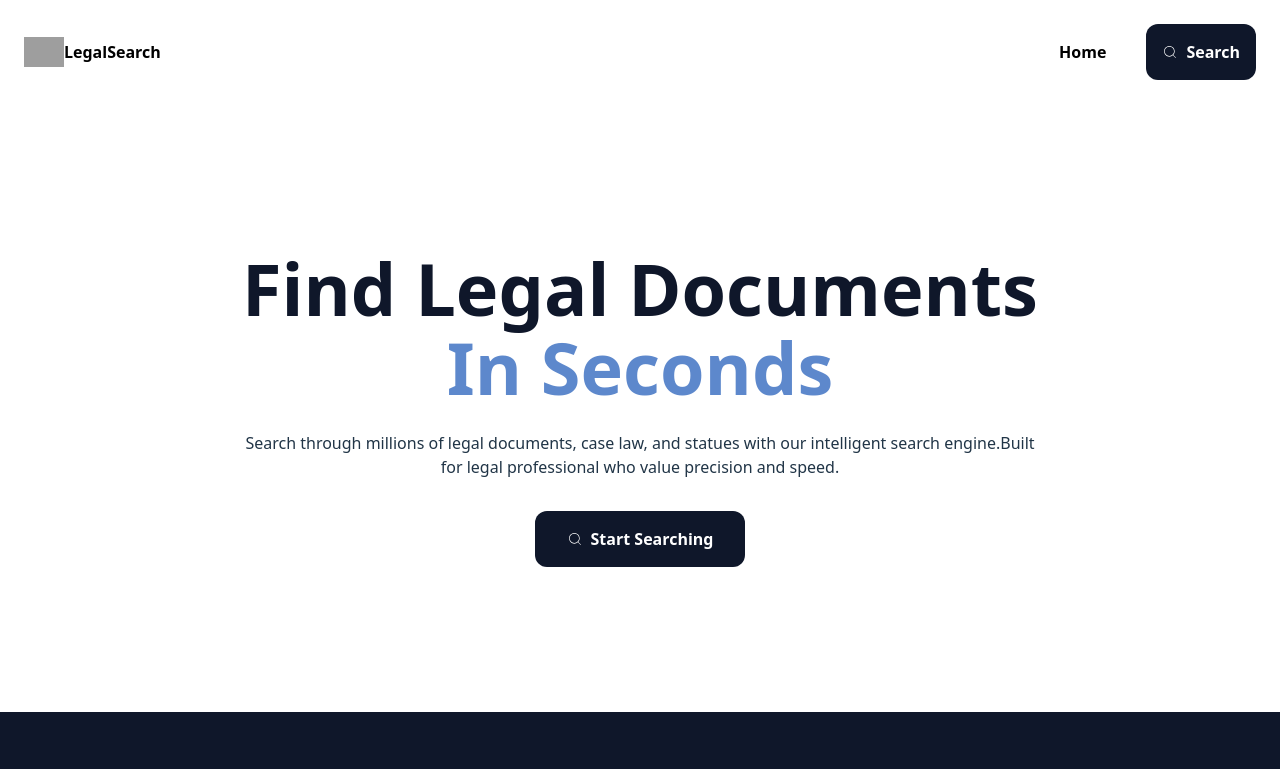
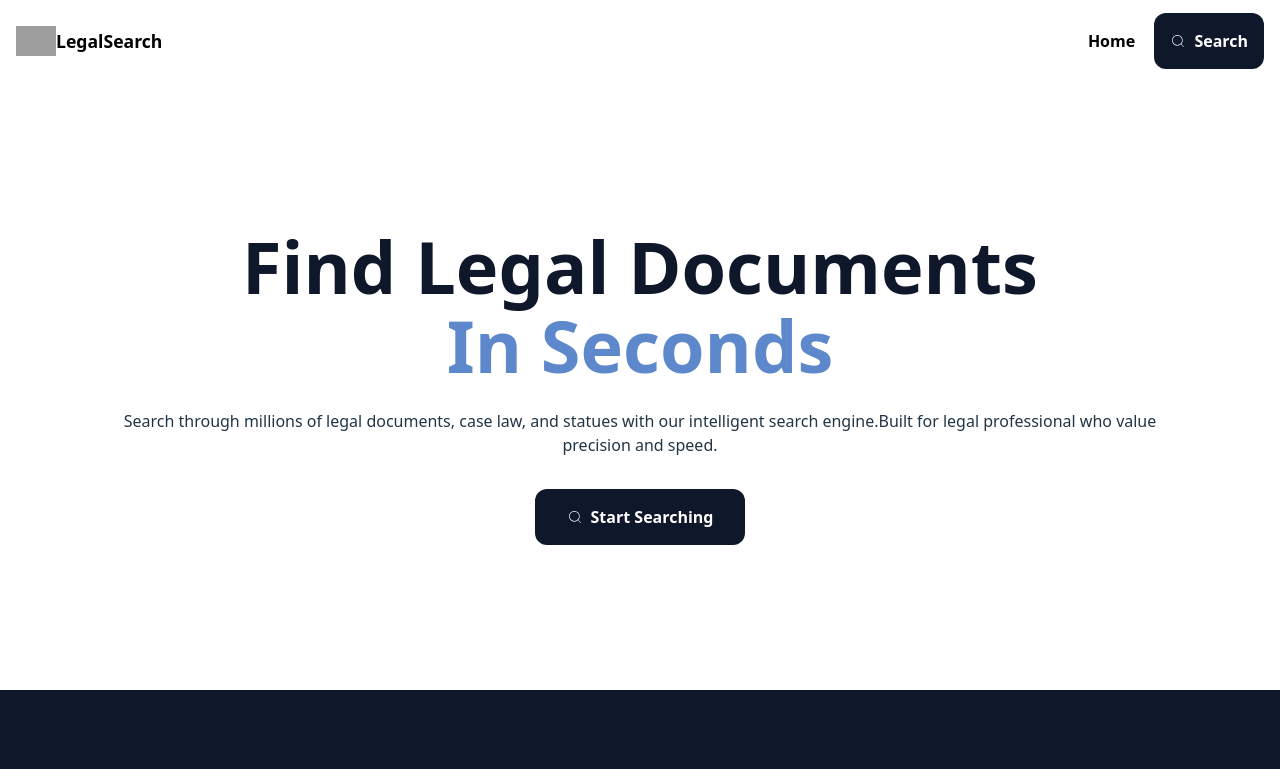
Before and after one commit to Azu001-Cyber/Legal-Search-Doc, a React (Vite) app in the folder frontend/: page / in a window 1280 px wide. Shown: the top 769 px of the page. Built offline with nearby package versions, Linux system fonts and the light colour scheme; grey boxes are pictures that could not be loaded.

Commit message:
update: hero.css, legalsearch.css, and navbar.css; improve responsivness on small devices

```diff
--- a/frontend/src/css/hero.css
+++ b/frontend/src/css/hero.css
@@ -20,8 +20,8 @@
 }
 
 .hero-card {
-    max-width: 800px;
-    /* max-width: 1100px; */
+    /* max-width: 800px; */
+    max-width: 1100px;
     margin: 0 auto;
     /* background: linear-gradient(145deg, #1e293b, #0f172a); */
     border: 1px solid rgba(255, 255, 255, 0.1);
--- a/frontend/src/css/legalsearch.css
+++ b/frontend/src/css/legalsearch.css
@@ -1,6 +1,12 @@
 :root{
     --accent-color: #5d88cc;
 }
+
+*{
+    margin: 0;
+    padding: 0;
+}
+
 .main-page-logo{
     width: 10em;
 }
@@ -18,16 +24,41 @@
     align-items: center;
 }
 
-.input-container{
-    margin-top: 1.2rem;
-    /* align-items: center; */
-    box-shadow: 5px, 5px, 5px, rgba(0, 0, 0, 2.5);
-    /* display: flex; */
-    /* flex-direction: column; */
-    justify-content: center;
-    align-items: center;
+.hero h1{
+    font-size: clamp(2.5rem, 6vw, 4.5rem);
+    color: var(--bg-dark);
+    line-height: 1.1;
 }
 
+.input-container{
+    width: 100%;
+    margin-top: 1.2rem;
+    box-shadow: 5px, 5px, 5px, rgba(0, 0, 0, 2.5);
+    display: flex;
+    justify-content: center;
+    /* align-items: center;  */
+
+}
+
+.input-container form {
+    width: 100%;
+    max-width: 600px;
+    display: flex;
+    justify-content: space-between;
+    gap: 0.5rem;
+}
+
+
+/* Make input take the remaining space */
+.input-container input {
+    flex: 1;
+    padding: 0.8rem;
+    font-size: 1rem;
+    border: 1px solid #ccc;
+    border-radius: 8px;
+    width: 100%; /* Important for mobile */
+    box-sizing: border-box;
+}
 
 .output-container{
     display: flex;
@@ -62,3 +93,17 @@
 .lp-btn:hover {
     background-color: var(--accent-color);
 }
+
+@media (max-width: 600px) {
+    .input-container form{
+        flex-direction: column;
+        width: 100%;
+        padding: 1rem;
+    }
+    .input-container .lp-btn{
+        padding: 1rem 2rem;
+        margin: 1.5em;
+        align-items: center;
+        justify-content: center;
+    }
+}
--- a/frontend/src/css/navbar.css
+++ b/frontend/src/css/navbar.css
@@ -3,24 +3,32 @@
     --text-main: #ffffff;
     --accent-color: #5d88cc;
 }
+
 .navbar-container{
+    width: 100%;
     display: flex;
     justify-content: space-between;
     align-items: center;
     box-shadow: 0 4px 6px rgba(0,0,0,0.2);
-    /* background-color: #0f172a ; */
-    padding: 1.5em;
+    padding: 0.8rem 1rem;
+    box-sizing: border-box;
 
 }
 
 .nav-bar{
     display: flex;
+    justify-content: center;
     align-items: center;
-    gap: 2.5em;
+    gap: 1.2rem;
+    list-style: none;
+    margin: 0;
+    padding: 0;
 }
+
 .nav-bar > li{
     list-style: none;
 }
+
 .nav-bar > .search>a{
     display: flex;
     align-items: center;
@@ -35,10 +43,20 @@
     background-color: var(--accent-color);
 }
 
+/* Brand Section */
+.brandLogo {
+    display: flex;
+    align-items: center;
+    gap: 0.5rem;
+}
 .brandLogo img{
     width: 2.5rem;
+    height: auto;
 }
-
+.brandLogo p {
+    font-size: 1.1rem;
+    font-weight: 600;
+}
 .nav-link-container,a{
     display: flex;
     align-items: center;
```
